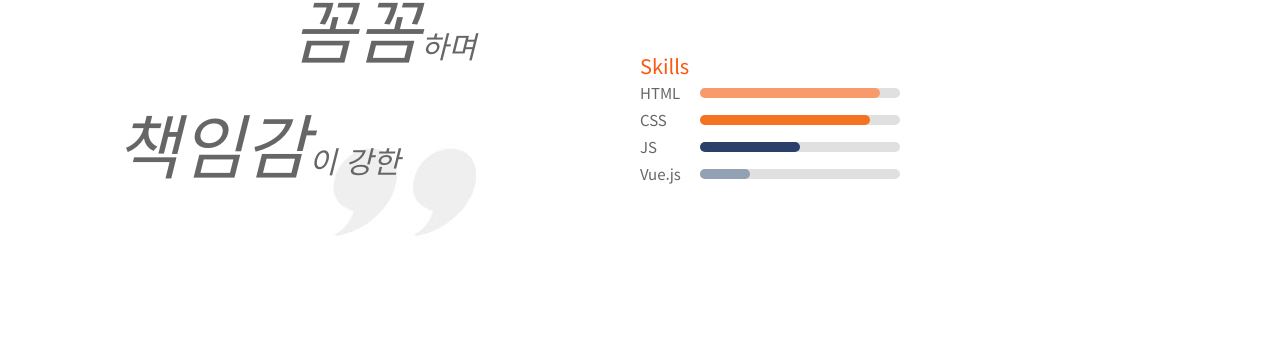
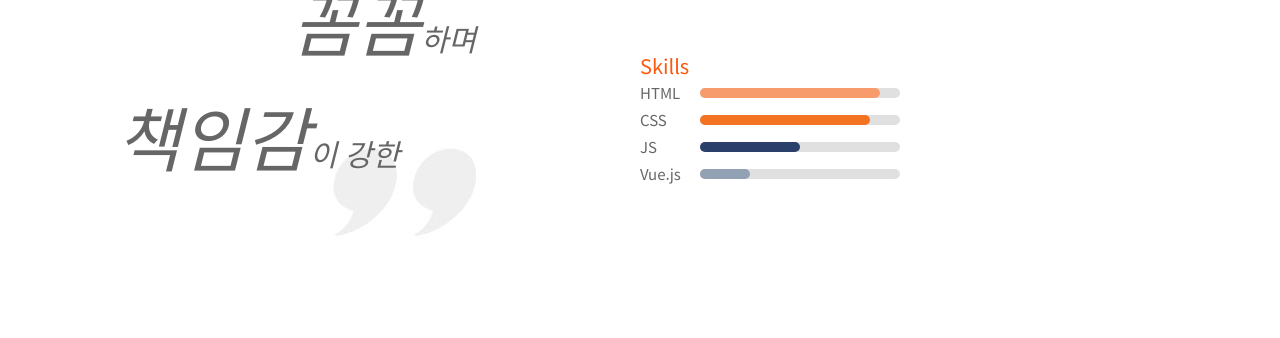
Before and after one commit to ggulpodo/ggulpodo.github.io, a plain HTML site: page profile.html in a window 1280 px wide. Shown: the part 747-1085 px from the top of the page. Drawn offline with nearby package versions, Linux system fonts and the light colour scheme; a web font is replaced by a local one.

Commit message:
Modify sub.css

```diff
--- a/css/sub.css
+++ b/css/sub.css
@@ -1,6 +1,5 @@
 @charset "utf-8";
 @import url('https://fonts.googleapis.com/css2?family=Noto+Sans+KR:wght@100;300;400;500;700&display=swap');
-@import url('https://fonts.googleapis.com/earlyaccess/kopubbatang.css');
 
 * {
     margin: 0;
@@ -186,7 +185,7 @@ body {
     position: absolute;
     left: 0;
     top: 50%;
-    /* font-family: 'Batang', serif; */
+    font-family: 'Batang', serif;
     font-style: italic;
     font-size: 3rem;
     font-weight: 550;
```
